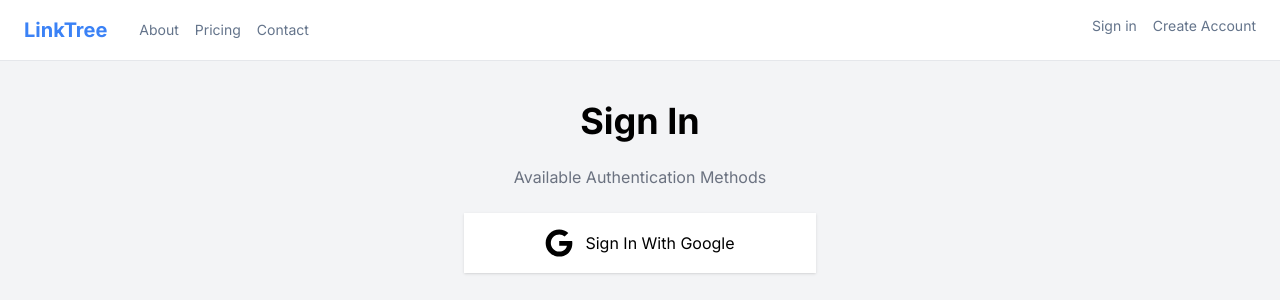
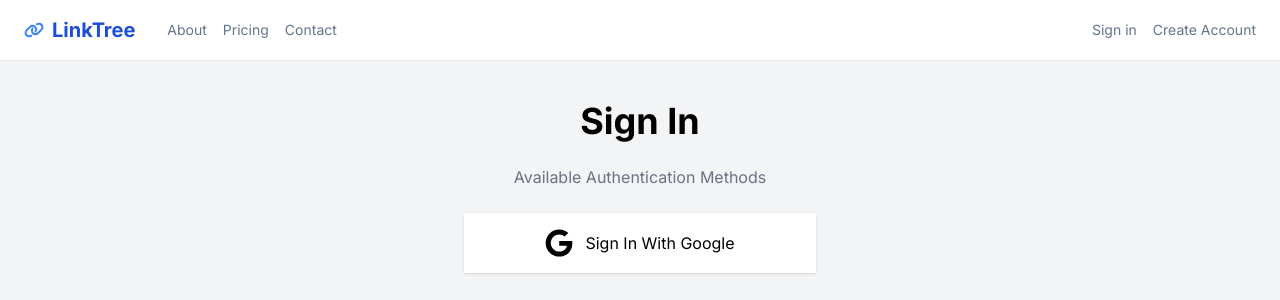
Before and after one commit to siwachs/Link-Tree-Next.JS-14, a Next.js app: page /signin in a window 1280 px wide. Shown: the top 300 px of the page. Built offline with nearby package versions, Linux system fonts and the light colour scheme; no server answers.

Commit message:
Google Auth

```diff
--- a/src/components/Header.tsx
+++ b/src/components/Header.tsx
@@ -1,17 +1,20 @@
 import Link from "next/link";
+import Logout from "./buttons/Logout";
+import { FontAwesomeIcon } from "@fortawesome/react-fontawesome";
+import { faLink } from "@fortawesome/free-solid-svg-icons";
 import { authOption } from "@/app/api/auth/[...nextauth]/route";
 import { getServerSession } from "next-auth";
 
 const Header: React.FC = async () => {
   const session = await getServerSession(authOption);
-  console.log(session);
 
   return (
     <header className="bg-white border-b py-4">
       <div className="max-w-7xl mx-auto flex justify-between px-6">
         <div className="flex items-center gap-8">
-          <Link href="/" className="text-blue-500 font-bold text-xl">
-            LinkTree
+          <Link href="/" className="text-blue-700 flex items-center gap-2">
+            <FontAwesomeIcon className="text-blue-500" icon={faLink} />
+            <span className="font-bold text-xl">LinkTree</span>
           </Link>
 
           <nav className="flex gap-4 text-sm text-slate-500">
@@ -21,9 +24,18 @@ const Header: React.FC = async () => {
           </nav>
         </div>
 
-        <nav className="flex gap-4 text-sm text-slate-500">
-          <Link href="/signin">Sign in</Link>
-          <Link href="/register">Create Account</Link>
+        <nav className="flex items-center gap-4 text-sm text-slate-500">
+          {session ? (
+            <>
+              <Link href="/account">Hello, {session.user?.name}</Link>
+              <Logout />
+            </>
+          ) : (
+            <>
+              <Link href="/signin">Sign in</Link>
+              <Link href="/register">Create Account</Link>
+            </>
+          )}
         </nav>
       </div>
     </header>
--- a/src/components/buttons/LoginWithGoogle.tsx
+++ b/src/components/buttons/LoginWithGoogle.tsx
@@ -7,6 +7,7 @@ import { signIn } from "next-auth/react";
 const LoginWithGoogle: React.FC = () => {
   return (
     <button
+      type="button"
       onClick={() => signIn("google")}
       className="bg-white shadow w-full py-4 flex items-center justify-center gap-3"
     >
--- /dev/null
+++ b/src/components/buttons/Logout.tsx
@@ -0,0 +1,20 @@
+"use client";
+
+import { faRightFromBracket } from "@fortawesome/free-solid-svg-icons";
+import { FontAwesomeIcon } from "@fortawesome/react-fontawesome";
+import { signOut } from "next-auth/react";
+
+const Logout: React.FC = () => {
+  return (
+    <button
+      type="button"
+      className="flex gap-2 items-center border py-2 px-4 shadow"
+      onClick={() => signOut()}
+    >
+      <span>Sign Out</span>
+      <FontAwesomeIcon icon={faRightFromBracket} />
+    </button>
+  );
+};
+
+export default Logout;
```
